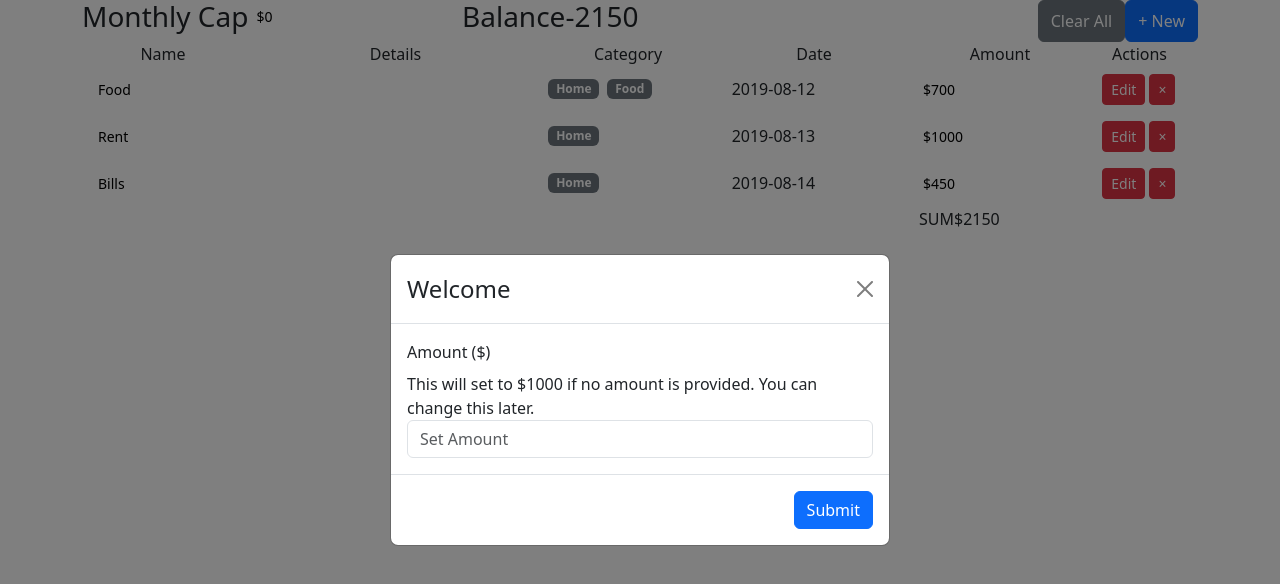
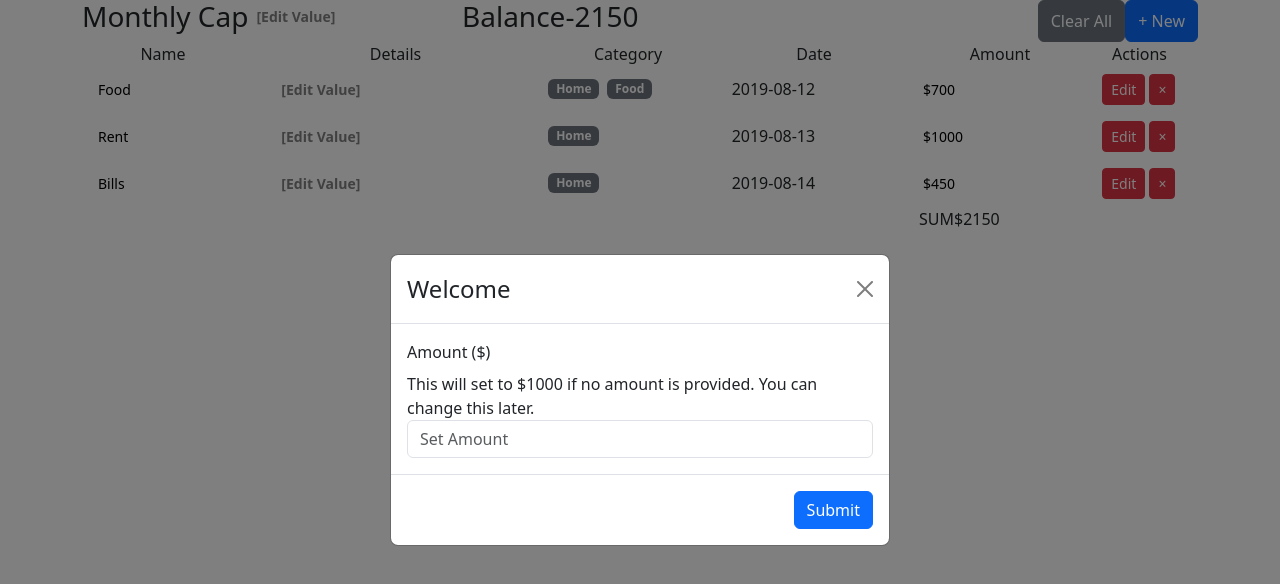
Before and after one commit to rachelwong/expenser-ts, a React (Create React App) app: page / in a window 1280 px wide. Shown: the top 584 px of the page. Built offline with nearby package versions, Linux system fonts and the light colour scheme.

Commit message:
fix: added empty state for field component

```diff
--- a/src/components/Field.tsx
+++ b/src/components/Field.tsx
@@ -43,9 +43,9 @@ const Field = ({ model, type, editValue }: FieldProps) => {
       ) : (
           <Button
             size="sm"
-            className={`${styles['field-btn']} w-100 h-100 d-block`}
+            className={`${styles['field-btn']} w-100 h-100 d-block ${!model && styles['empty-btn']}`}
             onClick={() => setEditMode(true)}>
-            {type === 'text' ? model : `$${model}`}
+            { !model ? '[Edit Value]' : type === 'text' ? model : `$${model}`}
           </Button>
       )}
     </div>
--- a/src/components/field.module.css
+++ b/src/components/field.module.css
@@ -12,3 +12,8 @@
 .field-btn:active {
   background-color: #A6ACAF !important;
 }
+
+.empty-btn {
+  color: grey !important;
+  font-weight: bold !important;
+}
```
